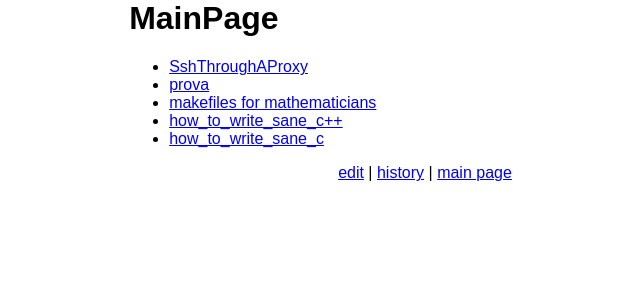
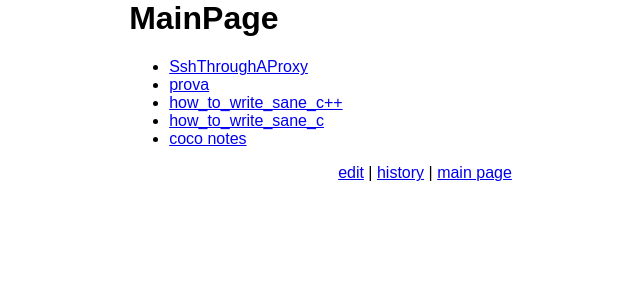
Before and after one commit to gabarro/gabarro.github.io, a Jekyll site: the page built from wiki/MainPage.md, in a window 1280 px wide. Shown: the top 300 px of the page, without its empty margins (215-855 px from the left). Built offline with Jekyll 4.4.1, drawn with Linux system fonts in a browser that asks for light colours.

Commit message:
Update MainPage.md

```diff
--- a/wiki/MainPage.md
+++ b/wiki/MainPage.md
@@ -5,6 +5,6 @@ title: MainPage
 
 - [SshThroughAProxy](SshThroughAProxy)
 - [prova](prova)
-- [makefiles for mathematicians](makenomake)
 - [how_to_write_sane_c++](how_to_write_sane_c++)
 - [how_to_write_sane_c](how_to_write_sane_c)
+- [coco notes](http://gabarro.org/ccn.html)
```
